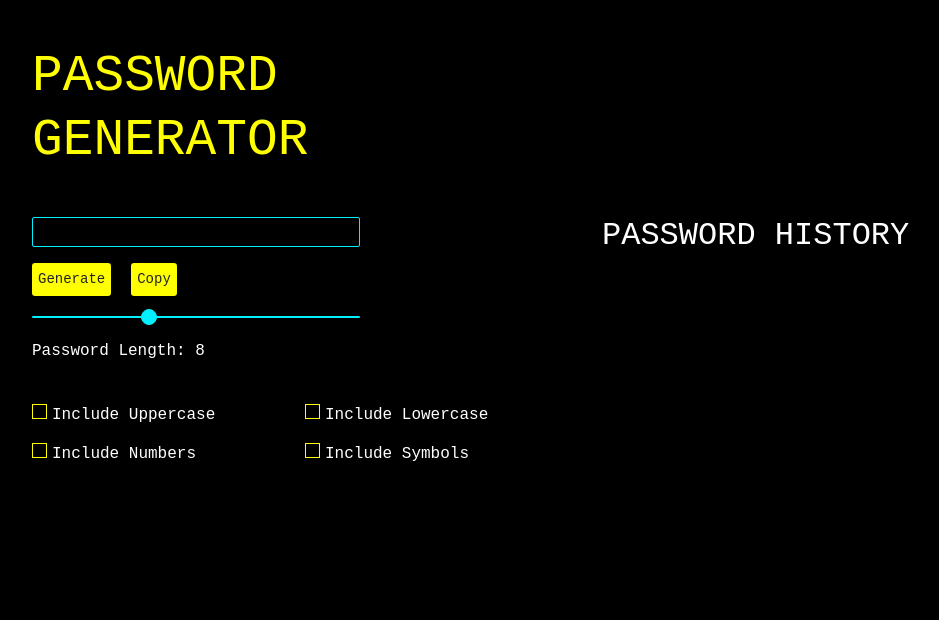
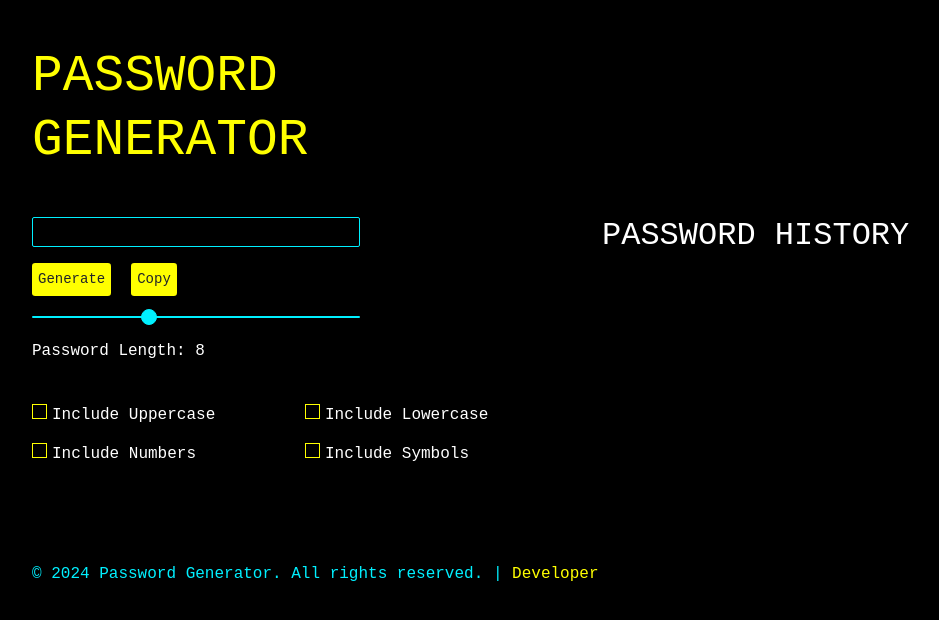
Before and after one commit to CollinsKipkemoi/PASSWORD-GENERATOR---CyberPunk-edition, a React (Vite) app: page / in a window 1280 px wide. Shown: the top 620 px of the page, without its empty margins (50-989 px from the left). Built offline with nearby package versions, Linux system fonts and the light colour scheme; a web font is replaced by a local one.

Commit message:
Copy password to clipboard. Minor UI adjustments.

```diff
--- a/index.html
+++ b/index.html
@@ -6,14 +6,15 @@
   <link rel="preconnect" href="https://fonts.googleapis.com">
   <link rel="preconnect" href="https://fonts.gstatic.com" crossorigin>
   <link href="https://fonts.googleapis.com/css2?family=Silkscreen:wght@400;700&display=swap" rel="stylesheet">
-  <link rel="icon" type="image/svg+xml" href="/vite.svg" />
   <link rel="preconnect" href="https://fonts.googleapis.com">
   <link rel="preconnect" href="https://fonts.gstatic.com" crossorigin>
   <link href="https://fonts.googleapis.com/css2?family=Kode+Mono:wght@400..700&display=swap" rel="stylesheet">
   <link href="https://cdn.jsdelivr.net/npm/bootstrap@5.0.2/dist/css/bootstrap.min.css" rel="stylesheet"
     integrity="sha384-EVSTQN3/azprG1Anm3QDgpJLIm9Nao0Yz1ztcQTwFspd3yD65VohhpuuCOmLASjC" crossorigin="anonymous">
   <meta name="viewport" content="width=device-width, initial-scale=1.0" />
-  <title>Vite + React</title>
+  <!-- logo -->
+  <link rel="icon" href="./src/assets/logo.png" />
+  <title>Password generator</title>
 </head>
 
 <body>
--- a/src/App.css
+++ b/src/App.css
@@ -34,7 +34,6 @@
 
 .field {
   display: flex;
-
 }
 
 .buttons {
@@ -215,3 +214,22 @@ h2,
 .delete-icon {
   color: yellow;
 }
+
+.footer p {
+  color: rgb(0, 240, 255);
+}
+
+.footer a {
+  color: yellow;
+  text-decoration: none;
+}
+
+.footer a:hover {
+  text-decoration: underline;
+  color: yellow;
+}
+
+.copy{
+  cursor: pointer;
+  color: yellow;
+}
--- a/src/App.jsx
+++ b/src/App.jsx
@@ -1,6 +1,7 @@
 import './App.css'
 import Field from './components/Field'
 import Header from './components/Header'
+import Footer from './components/Footer'
 
 function App() {
 
@@ -8,6 +9,7 @@ function App() {
     <div className='pt-5 root'>
       <Header />
       <Field />
+      <Footer />
     </div>
   )
 }
--- a/src/components/Field.jsx
+++ b/src/components/Field.jsx
@@ -3,6 +3,9 @@ import { useState } from "react"
 import zxcvbn from 'zxcvbn';
 import { MdDeleteOutline } from "react-icons/md";
 import securePassword from 'secure-random-password';
+import { FaCopy } from "react-icons/fa6";
+import { FaClipboardCheck } from "react-icons/fa";
+
 
 
 function Field() {
@@ -12,11 +15,23 @@ function Field() {
     const handleSlide = (e) => {
         setLength(parseInt(e.target.value))
     }
+    const [copied, setCopied] = useState([]);
 
-    const copyToClipboard = async (text) => {
+    const copyToClipboard = async (text, index) => {
         try {
             await navigator.clipboard.writeText(text);
-            console.log('Text copied to clipboard');
+            setCopied(prevCopied => {
+                const newCopied = [...prevCopied];
+                newCopied[index] = true;
+                return newCopied;
+            });
+            setTimeout(() => {
+                setCopied(prevCopied => {
+                    const newCopied = [...prevCopied];
+                    newCopied[index] = false;
+                    return newCopied;
+                });
+            }, 1000);
         } catch (err) {
             console.log('Failed to copy text: ', err);
         }
@@ -41,6 +56,7 @@ function Field() {
         const result = zxcvbn(password);
         console.log(result.score);
         setPasswords([...passwords, password]);
+        setCopied([...copied, false]);
         setGeneratedPassword(password);
         return password;
     }
@@ -86,9 +102,12 @@ function Field() {
                 <h2>PASSWORD HISTORY</h2>
                 <div className="password-history">
                     <ul>
-                        {passwords.map((password, index) => (
-                            <li key={index}>{password}</li>
-                        ))}
+                    {passwords.map((password, index) => (
+                    <li key={index}>
+                        {password}
+                        {copied[index] ? <FaClipboardCheck className="copy" /> : <FaCopy className="copy" onClick={()=> copyToClipboard(password, index) } />}
+                    </li>
+                ))}
                     </ul>
                 </div>
                 <p className="clear" onClick={() => setPasswords([])}>{passwords.length !== 0 ? `clear history ` : ""}
--- /dev/null
+++ b/src/components/Footer.jsx
@@ -0,0 +1,15 @@
+import "../App.css"
+
+function Footer() {
+    return (
+        <div className="mt-5 pt-5 footer">
+            <div className="container">
+                <p>
+                    &copy; 2024 Password Generator. All rights reserved. | <a href="https://github.com/Heisenberg-x1" target="_blank">Developer</a>
+                </p>
+            </div>
+        </div>
+    )
+}
+
+export default Footer
```
Also changed, not shown: src/assets/logo.png (added).
